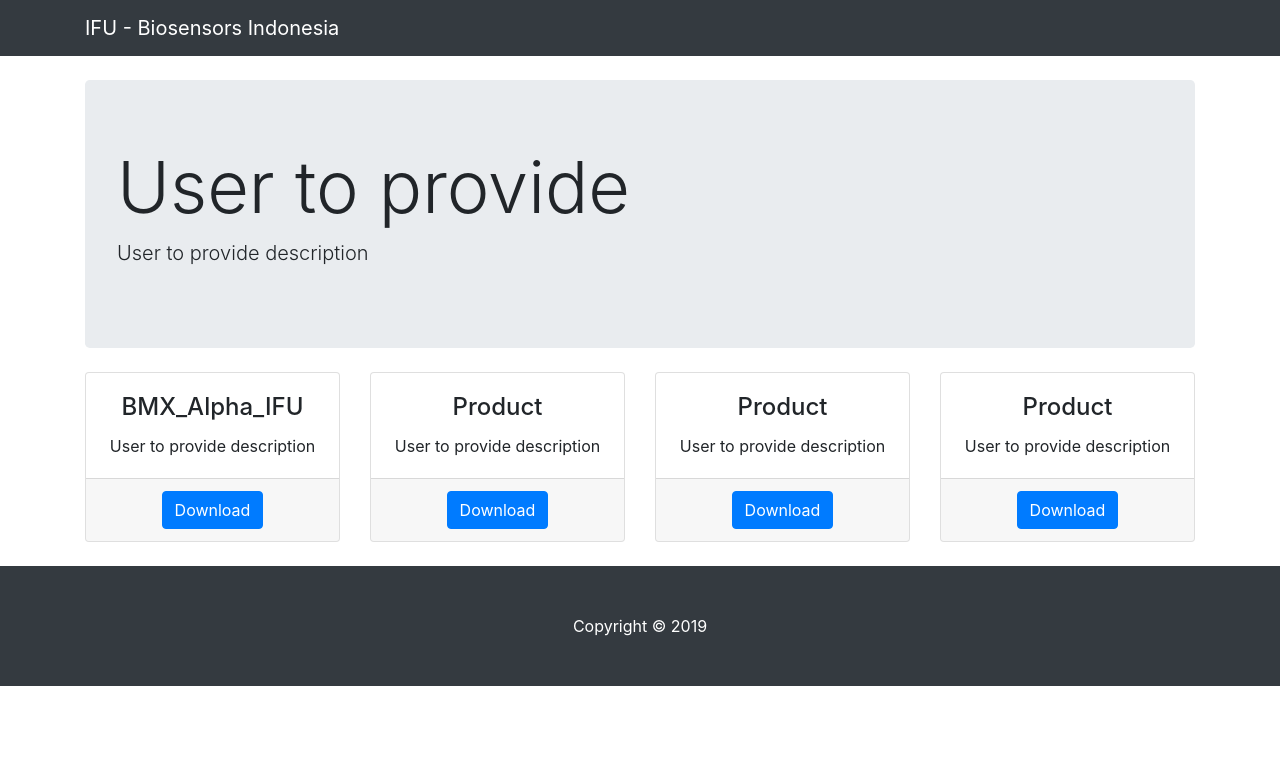
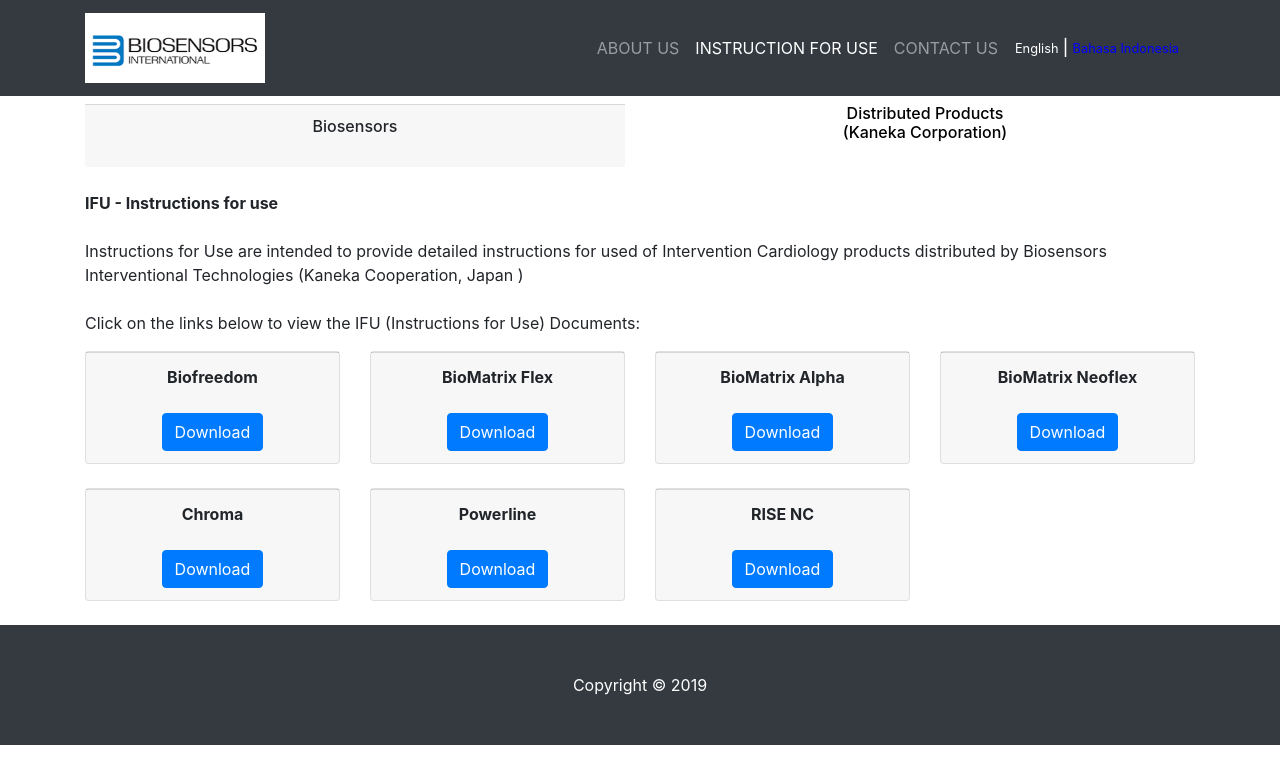
Before and after one commit to biosensors-indo/ifu.info, a website: page index.html in a window 1280 px wide. Drawn offline with Linux system fonts and the light colour scheme.

Commit message:
Add files via upload

```diff
--- a/index.html
+++ b/index.html
@@ -21,77 +21,188 @@
 <body>
 
   <!-- Navigation -->
+  <!-- Navigation -->
   <nav class="navbar navbar-expand-lg navbar-dark bg-dark fixed-top">
     <div class="container">
-      <a class="navbar-brand" href="#">IFU - Biosensors Indonesia</a>
+      <a class="navbar-brand" href="#">
+
+	  <img src="./File/logo.png" style="width:180px;height:70px;">
+		</a>
       <button class="navbar-toggler" type="button" data-toggle="collapse" data-target="#navbarResponsive" aria-controls="navbarResponsive" aria-expanded="false" aria-label="Toggle navigation">
         <span class="navbar-toggler-icon"></span>
       </button>
 
+
+      <div class="collapse navbar-collapse" id="navbarResponsive">
+        <ul class="navbar-nav ml-auto">
+          <li class="nav-item ">
+            <a class="nav-link" href="#">ABOUT US
+              <span class="sr-only">(current)</span>
+            </a>
+          </li>
+
+          <li class="nav-item active">
+            <a class="nav-link" href="#">INSTRUCTION FOR USE</a>
+          </li>
+
+          <li class="nav-item">
+            <a class="nav-link" href="#">CONTACT US</a>
+          </li>
+
+        </ul>
+		 &nbsp&nbsp<div class="navbar-brand"> <h6 class="card-text"> <small>English</small> | <small> <a href="" style="color:blue">Bahasa Indonesia</a>
+ </small> </h6> </div>
+
+      </div>
     </div>
   </nav>
+
+
+
 
   <!-- Page Content -->
   <div class="container">
 
+		<br></br>
+		<div class="row text-center">
+			<div class="col-lg-6 col-md-10 mb-10">
+					<div><h6 class="card-footer">Biosensors <br></br></h6></div>
+			</div>
+			<div class="col-lg-6 col-md-10 mb-10">
+					<div><h6 class=""><a href="./index_distributor_product.html" style="color:black"> Distributed Products </br>(Kaneka Corporation) </a></h6></div>
+			</div>
+		</div>
+
+
     <!-- Jumbotron Header -->
-    <header class="jumbotron my-4">
-      <h1 class="display-3">User to provide</h1>
-      <p class="lead"> User to provide description</p>
+   <!-- <header class="jumbotron my-1">
+    <!--  <h1 class="display-3">User to provide</h1>-->
+      <p class="lead">
+	  <div>
+	  <b>IFU - Instructions for use </b></br></br>
+Instructions for Use are intended to provide detailed instructions for used of Intervention Cardiology products distributed by Biosensors Interventional Technologies (Kaneka Cooperation, Japan )
+</br></br> Click on the links below to view the IFU (Instructions for Use) Documents:
+  </div>
 
-    </header>
+	  </p>
+
+    <!-- </header>
 
     <!-- Page Features -->
     <div class="row text-center">
 
       <div class="col-lg-3 col-md-6 mb-4">
-        <div class="card h-100">
-          <div class="card-body">
-            <h4 class="card-title">BMX_Alpha_IFU</h4>
-            <p class="card-text">User to provide description</p>
-          </div>
+        <div class="card h-80">
+          <!--<div class="card-body">-->
+            <!--<h6 class="card-title">Biofreedom_EN IFU</h4>-->
+            <!--<p class="card-text">User to provide description</p>-->
+          <!--</div>-->
           <div class="card-footer">
-            <a href="./BMX_Alpha_IFU.pdf" class="btn btn-primary" target="_blank">Download</a>
+		  <b>
+		  Biofreedom
+		  </b>
+		  </br></br>
+            <a href="./File/Biofreedom_EN IFU.pdf" class="btn btn-primary" target="_blank">Download</a>
           </div>
         </div>
       </div>
 
-      <div class="col-lg-3 col-md-6 mb-4">
-        <div class="card h-100">
-          <div class="card-body">
-            <h4 class="card-title">Product</h4>
-            <p class="card-text">User to provide description</p>
-          </div>
+	    <div class="col-lg-3 col-md-6 mb-4">
+        <div class="card h-80">
+          <!--<div class="card-body">-->
+            <!--<h6 class="card-title">Biofreedom_EN IFU</h4>-->
+            <!--<p class="card-text">User to provide description</p>-->
+          <!--</div>-->
           <div class="card-footer">
-            <a href="#" class="btn btn-primary">Download</a>
+		   <b>
+		  BioMatrix Flex
+		  </b>
+		  </br></br>
+            <a href="./File/BioMatrix Flex_EN IFU.pdf" class="btn btn-primary" target="_blank">Download</a>
           </div>
         </div>
       </div>
 
-      <div class="col-lg-3 col-md-6 mb-4">
-        <div class="card h-100">
-          <div class="card-body">
-            <h4 class="card-title">Product</h4>
-            <p class="card-text">User to provide description</p>
-          </div>
+	    <div class="col-lg-3 col-md-6 mb-4">
+        <div class="card h-80">
+          <!--<div class="card-body">-->
+            <!--<h6 class="card-title">Biofreedom_EN IFU</h4>-->
+            <!--<p class="card-text">User to provide description</p>-->
+          <!--</div>-->
           <div class="card-footer">
-            <a href="#" class="btn btn-primary">Download</a>
+		  <b>
+		  BioMatrix Alpha
+		  </b>
+		  </br></br>
+            <a href="./File/BioMatrix Alpha_EN IFU.pdf" class="btn btn-primary" target="_blank">Download</a>
           </div>
         </div>
       </div>
 
-      <div class="col-lg-3 col-md-6 mb-4">
-        <div class="card h-100">
-          <div class="card-body">
-            <h4 class="card-title">Product </h4>
-            <p class="card-text">User to provide description</p>
-          </div>
+		<div class="col-lg-3 col-md-6 mb-4">
+        <div class="card h-80">
+          <!--<div class="card-body">-->
+            <!--<h6 class="card-title">Biofreedom_EN IFU</h4>-->
+            <!--<p class="card-text">User to provide description</p>-->
+          <!--</div>-->
           <div class="card-footer">
-            <a href="#" class="btn btn-primary">Download</a>
+		  <b>
+		  BioMatrix Neoflex
+		  </b>
+		  </br></br>
+            <a href="./File/BioMatrix Neoflex_EN IFU.pdf" class="btn btn-primary" target="_blank">Download</a>
           </div>
         </div>
       </div>
 
+		<div class="col-lg-3 col-md-6 mb-4">
+        <div class="card h-80">
+          <!--<div class="card-body">-->
+            <!--<h6 class="card-title">Biofreedom_EN IFU</h4>-->
+            <!--<p class="card-text">User to provide description</p>-->
+          <!--</div>-->
+          <div class="card-footer">
+		  <b>
+		  Chroma
+		  </b>
+		  </br></br>
+            <a href="./File/Chroma_EN IFU.pdf" class="btn btn-primary" target="_blank">Download</a>
+          </div>
+        </div>
+      </div>
+
+	<div class="col-lg-3 col-md-6 mb-4">
+        <div class="card h-80">
+          <!--<div class="card-body">-->
+            <!--<h6 class="card-title">Biofreedom_EN IFU</h4>-->
+            <!--<p class="card-text">User to provide description</p>-->
+          <!--</div>-->
+          <div class="card-footer">
+		  <b>
+		  Powerline
+		  </b>
+		  </br></br>
+            <a href="./File/Powerline_EN IFU.pdf" class="btn btn-primary" target="_blank">Download</a>
+          </div>
+        </div>
+      </div>
+
+
+	<div class="col-lg-3 col-md-6 mb-4">
+        <div class="card h-80">
+          <!--<div class="card-body">-->
+            <!--<h6 class="card-title">Biofreedom_EN IFU</h4>-->
+            <!--<p class="card-text">User to provide description</p>-->
+          <!--</div>-->
+          <div class="card-footer">
+		  <b>
+		  RISE NC
+		  </b>
+		  </br></br>
+            <a href="./File/RISE NC_EN IFU.pdf" class="btn btn-primary" target="_blank">Download</a>
+          </div>
+        </div>
+      </div>
 
 
     </div>
```
